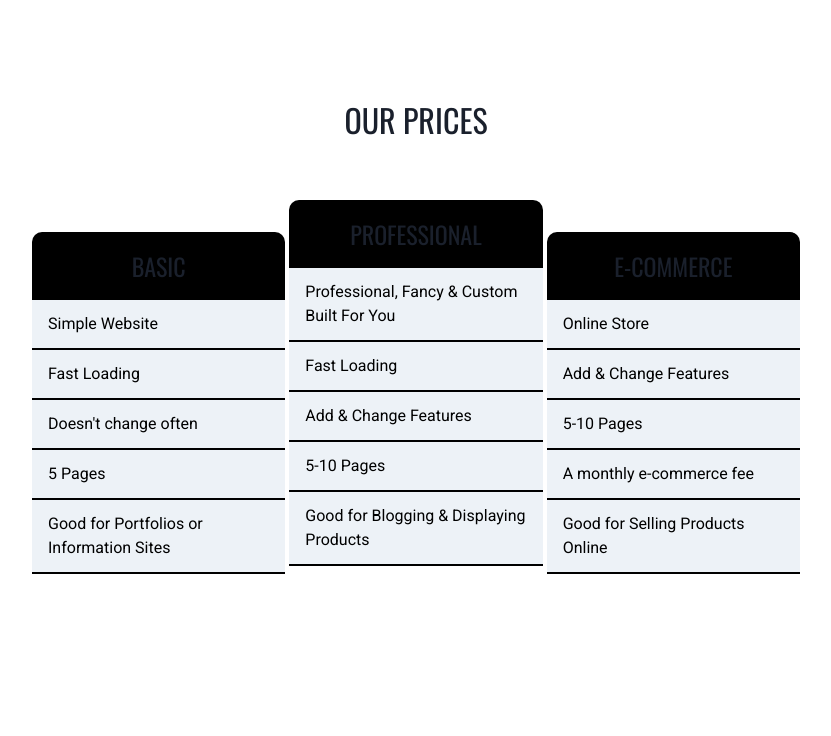
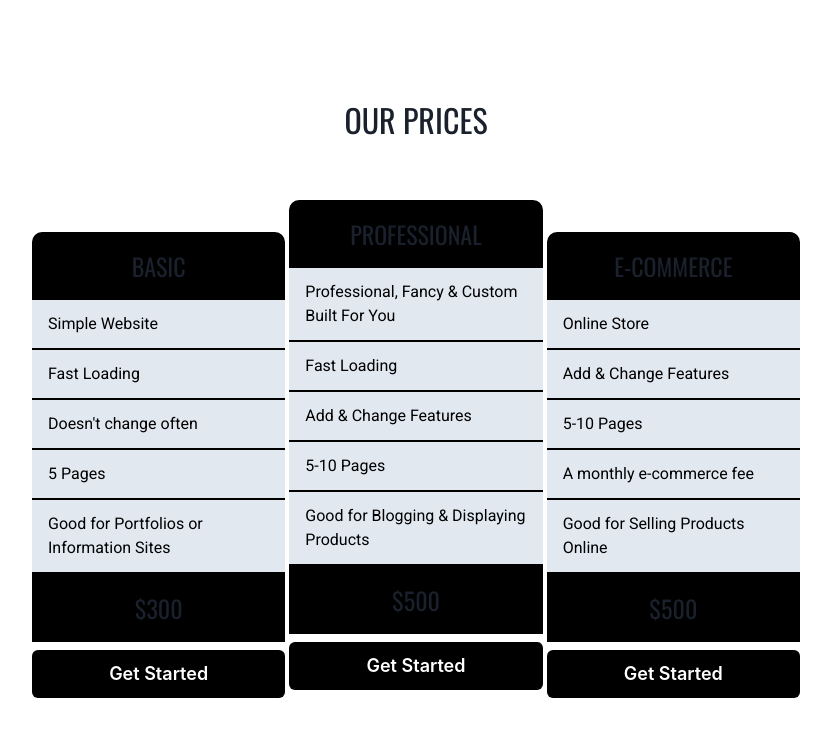
Before and after one commit to rubydevco/rubydev-tempsite, a React (Create React App) app: page /getting-started in a window 1280 px wide. Shown: the top 736 px of the page, without its empty margins (224-1055 px from the left). Built offline with nearby package versions, Linux system fonts and the light colour scheme.

Commit message:
added price and a getting started button

```diff
--- a/src/App.css
+++ b/src/App.css
@@ -4,6 +4,8 @@ hr {
   height: 2px !important;
   background: white;
 }
+
+/* All the CSS for the home page */
 
 .menu {
   position: relative;
@@ -26,6 +28,8 @@ hr {
   padding-bottom: 30px;
 }
 
+/* All the CSS for the pricing/getting started page */
+
 .getting-started {
   margin: 12vh 20vw;
 }
@@ -37,7 +41,7 @@ hr {
   font-family: 'Oswald', sans-serif;
 }
 
-.price-block {
+.price-block-title-box {
   border-radius: 10px 10px 0px 0px;
 }
 
@@ -60,3 +64,9 @@ hr {
   background-color: #1a202c;
   color: white;
 }
+
+.price-block-price {
+  font-size: 1.5rem;
+  text-align: center;
+  font-family: 'Oswald', sans-serif;
+}
--- a/src/components/GettingStarted/PriceBlock.js
+++ b/src/components/GettingStarted/PriceBlock.js
@@ -1,11 +1,11 @@
-import { Box } from '@chakra-ui/react';
+import { Box, Button, Center } from '@chakra-ui/react';
 const PriceBlock = ({ type }) => {
   return (
     <div>
-      <Box bg='black' w='100%' p={4} className='price-block'>
+      <Box bg='black' w='100%' p={4} className='price-block-title-box'>
         <div className='price-block-title'>{type.title}</div>
       </Box>
-      <Box bg='gray.100' color='black'>
+      <Box bg='gray.200' color='black'>
         <div className='price-block-text'>
           <p className='price-block-point'>{type.point1}</p>
           <hr style={{ background: 'black' }} />
@@ -19,6 +19,26 @@ const PriceBlock = ({ type }) => {
           <hr style={{ background: 'black' }} />
         </div>
       </Box>
+      <Box bg='black' w='100%' p={4} className='price-block-price-box'>
+        <div className='price-block-price'>
+          <h2>{type.price}</h2>
+        </div>
+      </Box>
+      <Box w='100%' pt={2} className='price-block-price-box'>
+        <div className='price-block-contact'>
+          <Center>
+            <Button
+              w='100%'
+              size='lg'
+              variant='solid'
+              color='white'
+              bgColor='black'
+            >
+              Get Started
+            </Button>
+          </Center>
+        </div>
+      </Box>
     </div>
   );
 };
--- a/src/components/GettingStarted/PriceBlocks.js
+++ b/src/components/GettingStarted/PriceBlocks.js
@@ -9,6 +9,7 @@ const PriceBlocks = () => {
     point3: "Doesn't change often",
     point4: '5 Pages',
     point5: 'Good for Portfolios or Information Sites',
+    price: '$300',
   };
   const professionalSite = {
     title: 'PROFESSIONAL',
@@ -17,6 +18,7 @@ const PriceBlocks = () => {
     point3: 'Add & Change Features',
     point4: '5-10 Pages',
     point5: 'Good for Blogging & Displaying Products',
+    price: '$500',
   };
   const ecommerceSite = {
     title: 'E-COMMERCE',
@@ -25,6 +27,7 @@ const PriceBlocks = () => {
     point3: '5-10 Pages',
     point4: 'A monthly e-commerce fee',
     point5: 'Good for Selling Products Online',
+    price: '$500',
   };
   return (
     <div>
```
